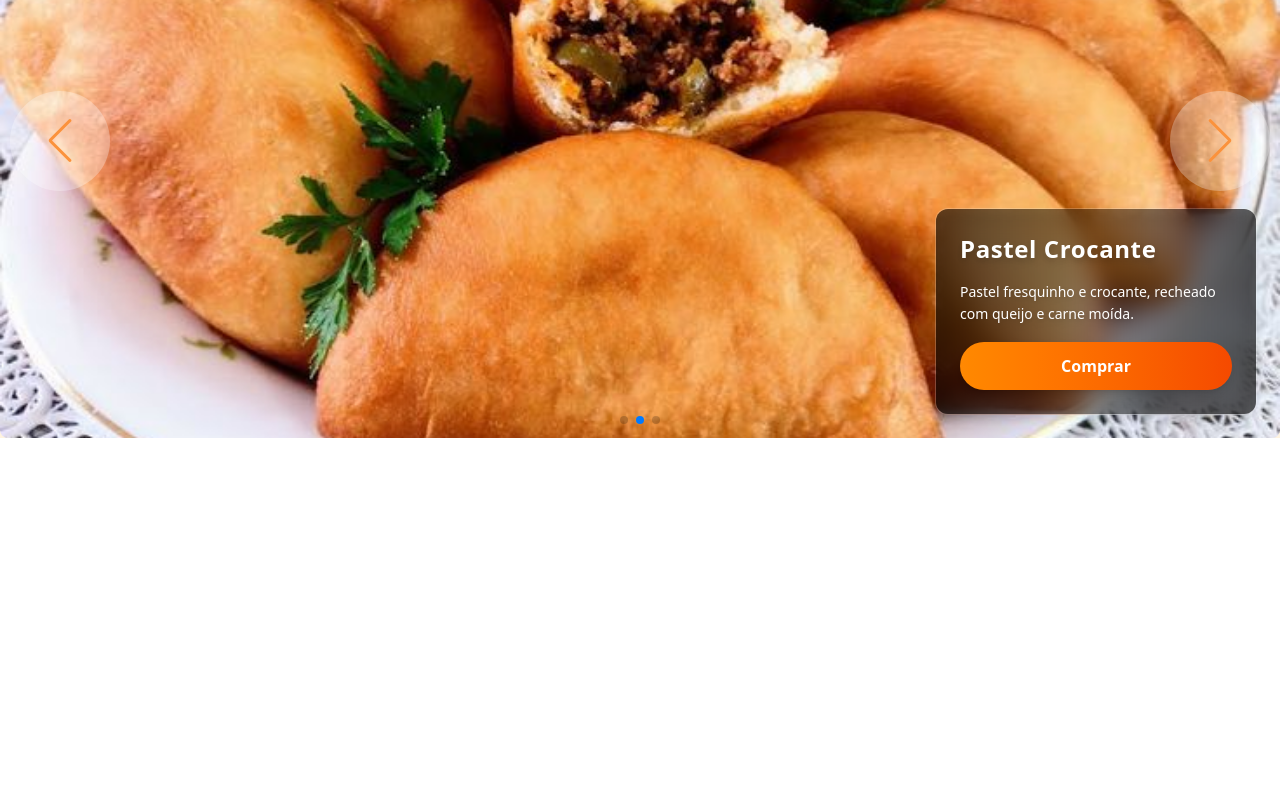
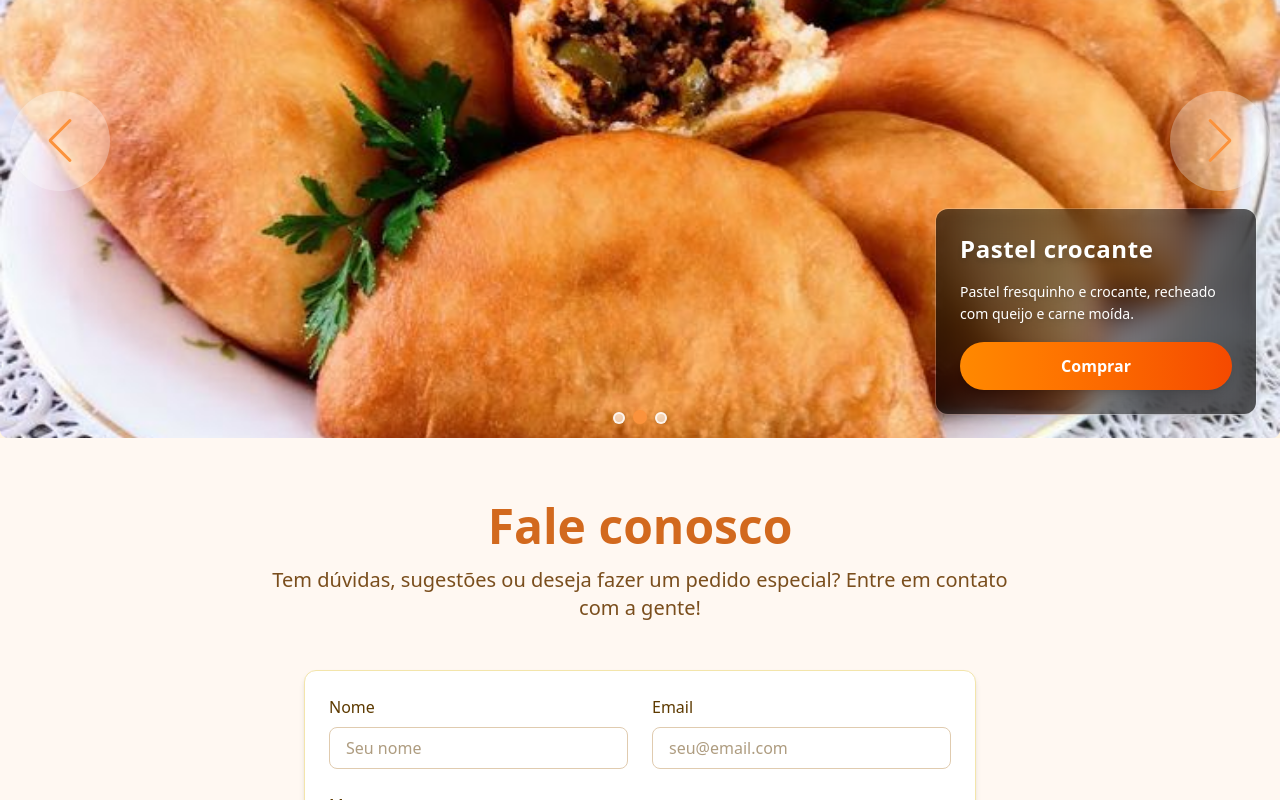
Before and after one commit to SamuelRicardos/salgados, a Next.js app: page / in a window 1280 px wide. Shown: the part 2000-2800 px from the top of the page. Before the commit the page ends 2438 px from the top, so only its background shows below. Built offline with nearby package versions, Linux system fonts and the light colour scheme.

Commit message:
fix header e add footer

```diff
--- /dev/null
+++ b/src/components/Contato/index.tsx
@@ -0,0 +1,59 @@
+import React from 'react'
+
+export const Contato = () => {
+  return (
+    <section
+      id="contato"
+      className="bg-[#FFF8F2] text-[#5D3A00] py-16 px-6 sm:px-12 lg:px-24"
+    >
+      <div className="max-w-3xl mx-auto text-center mb-12">
+        <h2 className="text-4xl sm:text-5xl font-bold text-[#D2691E] mb-4">
+          Fale conosco
+        </h2>
+        <p className="text-lg sm:text-xl text-[#7A4E1D]">
+          Tem dúvidas, sugestões ou deseja fazer um pedido especial? Entre em contato com a gente!
+        </p>
+      </div>
+
+      <form className="max-w-2xl mx-auto bg-white rounded-xl shadow-md p-6 space-y-6 border border-[#F3E5AB]">
+        <div className="grid sm:grid-cols-2 gap-6">
+          <div className="flex flex-col">
+            <label htmlFor="nome" className="mb-2 font-medium">Nome</label>
+            <input
+              type="text"
+              id="nome"
+              className="border border-[#E0CBAF] rounded-lg px-4 py-2 focus:outline-none focus:ring-2 focus:ring-orange-300"
+              placeholder="Seu nome"
+            />
+          </div>
+          <div className="flex flex-col">
+            <label htmlFor="email" className="mb-2 font-medium">Email</label>
+            <input
+              type="email"
+              id="email"
+              className="border border-[#E0CBAF] rounded-lg px-4 py-2 focus:outline-none focus:ring-2 focus:ring-orange-300"
+              placeholder="seu@email.com"
+            />
+          </div>
+        </div>
+        <div className="flex flex-col">
+          <label htmlFor="mensagem" className="mb-2 font-medium">Mensagem</label>
+          <textarea
+            id="mensagem"
+            rows={5}
+            className="border border-[#E0CBAF] rounded-lg px-4 py-2 resize-none focus:outline-none focus:ring-2 focus:ring-orange-300"
+            placeholder="Escreva sua mensagem aqui..."
+          />
+        </div>
+        <div className="text-center">
+          <button
+            type="submit"
+            className="bg-orange-600 hover:bg-orange-700 text-white font-semibold py-3 px-8 rounded-full shadow-md transition duration-300 ease-in-out transform hover:-translate-y-1"
+          >
+            Enviar Mensagem
+          </button>
+        </div>
+      </form>
+    </section>
+  )
+}
--- /dev/null
+++ b/src/components/Footer/index.tsx
@@ -0,0 +1,50 @@
+import React from 'react'
+import { BiPhone, BiEnvelope, BiMap } from 'react-icons/bi'
+import { IoLogoWhatsapp } from 'react-icons/io'
+
+export const Footer = () => {
+  return (
+    <footer className="bg-[#5D3A00] text-white pt-12 pb-6 px-6 sm:px-12 lg:px-24">
+      <div className="max-w-6xl mx-auto grid grid-cols-1 sm:grid-cols-3 gap-10 mb-8">
+
+        <div>
+          <h4 className="text-xl font-semibold mb-4 text-orange-400">Salgados da Vó</h4>
+          <p className="text-sm text-orange-100">
+            Tradição, sabor e carinho em cada pedacinho. Salgados artesanais feitos com amor, como os da casa da vó.
+          </p>
+        </div>
+
+        <div>
+          <h4 className="text-xl font-semibold mb-4 text-orange-400">Contato</h4>
+          <ul className="space-y-2 text-sm text-orange-100">
+            <li className="flex items-center gap-2">
+              <BiPhone /> (61) 99999-9999
+            </li>
+            <li className="flex items-center gap-2">
+              <IoLogoWhatsapp /> <a href="https://wa.me/5561999999999" target="_blank" rel="noopener noreferrer">WhatsApp</a>
+            </li>
+            <li className="flex items-center gap-2">
+              <BiEnvelope /> contato@salgadosdavo.com.br
+            </li>
+            <li className="flex items-center gap-2">
+              <BiMap /> Brasília - DF
+            </li>
+          </ul>
+        </div>
+
+        <div>
+          <h4 className="text-xl font-semibold mb-4 text-orange-400">Horário de Atendimento</h4>
+          <p className="text-sm text-orange-100">
+            Segunda a Sexta: 08h - 18h<br />
+            Sábado: 08h - 14h<br />
+            Domingo: Fechado
+          </p>
+        </div>
+      </div>
+
+      <div className="border-t border-orange-300 pt-4 text-center text-sm text-orange-100">
+        &copy; {new Date().getFullYear()} Salgados da Vó. Todos os direitos reservados.
+      </div>
+    </footer>
+  )
+}
--- a/src/components/Hero/index.tsx
+++ b/src/components/Hero/index.tsx
@@ -12,7 +12,7 @@ export const Hero = () => {
       className="relative min-h-screen flex flex-col-reverse md:flex-row items-center justify-around px-4 sm:px-6 lg:px-8 py-16 overflow-hidden"
       aria-label="Seção principal do site"
     >
-      {/* Background Parallax */}
+
       <div
         aria-hidden="true"
         className="fixed inset-0 bg-center bg-cover bg-no-repeat -z-10"
--- a/src/components/Produtos/index.tsx
+++ b/src/components/Produtos/index.tsx
@@ -19,29 +19,29 @@ const produtos = [
   {
     id: 1,
     imagem: SalgadoImg,
-    alt: 'Coxinha Tradicional',
-    nome: 'Coxinha Tradicional',
+    alt: 'Coxinha tradicional',
+    nome: 'Coxinha tradicional',
     descricao: 'Deliciosa coxinha recheada com frango temperado, crocante por fora e macia por dentro.',
   },
   {
     id: 2,
     imagem: SalgadoImg2,
-    alt: 'Pastel Crocante',
-    nome: 'Pastel Crocante',
+    alt: 'Pastel crocante',
+    nome: 'Pastel crocante',
     descricao: 'Pastel fresquinho e crocante, recheado com queijo e carne moída.',
   },
   {
     id: 3,
     imagem: SalgadoImg3,
-    alt: 'Salgado de Queijo',
-    nome: 'Salgado de Queijo',
+    alt: 'Salgado de queijo',
+    nome: 'Salgado de queijo',
     descricao: 'Salgado recheado com queijo derretido, perfeito para qualquer hora.',
   },
 ]
 
 export const Produtos = () => {
   return (
-    <section className="bg-[#FFF3E0] relative">
+    <section id="produtos" className="bg-[#FFF3E0] relative">
       <div className="absolute inset-0 bg-black/50 -z-10" />
 
       <header className="text-center py-12 relative z-10">
--- a/src/components/Produtos/swiper-custom.css
+++ b/src/components/Produtos/swiper-custom.css
@@ -1,6 +1,6 @@
 .swiper-button-prev,
 .swiper-button-next {
-  color: #fb923c; /* laranja suave */
+  color: #fb923c;
   background-color: rgba(255, 255, 255, 0.3);
   border-radius: 9999px;
   padding: 50px;
@@ -18,10 +18,29 @@
   cursor: not-allowed;
 }
 
-/* Diminuir os botões no mobile */
 @media (max-width: 640px) {
   .swiper-button-prev,
   .swiper-button-next {
-    padding: 25px; /* metade do tamanho original */
+    padding: 25px;
   }
 }
+
+.swiper-pagination-bullet {
+  background-color: rgba(255, 255, 255, 0.6);
+  opacity: 1;
+  transition: all 0.3s ease-in-out;
+  border: 2px solid rgba(255, 255, 255, 0.8);
+  width: 12px;
+  height: 12px;
+  margin: 0 6px;
+  border-radius: 50%;
+  box-shadow: 0 0 4px rgba(0, 0, 0, 0.2);
+}
+
+.swiper-pagination-bullet-active {
+  background-color: #fb923c;
+  border-color: #fb923c;
+  width: 14px;
+  height: 14px;
+  box-shadow: 0 0 6px rgba(251, 146, 60, 0.8);
+}
--- a/src/components/Sobre/index.tsx
+++ b/src/components/Sobre/index.tsx
@@ -7,12 +7,13 @@ import SalgadoImg from '../../assets/salgados.jpg'
 export const Sobre = () => {
   return (
     <section
-      aria-labelledby="sobre-title"
+      id="sobre-nos"
+      aria-labelledby="sobre-nos"
       className="bg-[#FFF3E0] text-[#5D3A00] min-h-screen flex flex-col justify-center py-16 px-6 sm:px-12 lg:px-24"
     >
       <header className="max-w-3xl mx-auto text-center mb-12">
         <h2
-          id="sobre-title"
+
           className="text-4xl sm:text-5xl font-bold text-[#D2691E] mb-4"
         >
           Sobre Nós
@@ -23,7 +24,7 @@ export const Sobre = () => {
       </header>
 
       <div className="flex flex-col md:flex-row items-center gap-10 max-w-6xl mx-auto">
-        <div className="md:w-1/2 rounded-lg overflow-hidden shadow-md h-64 sm:h-72 md:h-80">
+        <div className="w-full md:w-1/2 rounded-lg overflow-hidden shadow-md h-64 sm:h-72 md:h-80">
           <Image
             src={SalgadoImg}
             alt="Variedade de salgados artesanais fresquinhos"
--- a/src/pages/Home/index.tsx
+++ b/src/pages/Home/index.tsx
@@ -1,4 +1,6 @@
 "use client";
+import { Contato } from '@/components/Contato';
+import { Footer } from '@/components/Footer';
 import { Header } from '@/components/Header';
 import { Hero } from '@/components/Hero';
 import { Produtos } from '@/components/Produtos';
@@ -12,6 +14,8 @@ export const Home = () => {
         <Hero/>
         <Sobre/>
         <Produtos/>
+        <Contato/>
+        <Footer/>
     </div>
   )
 }
```
Also changed, not shown: src/components/Header/index.tsx (+14 -8 lines).
